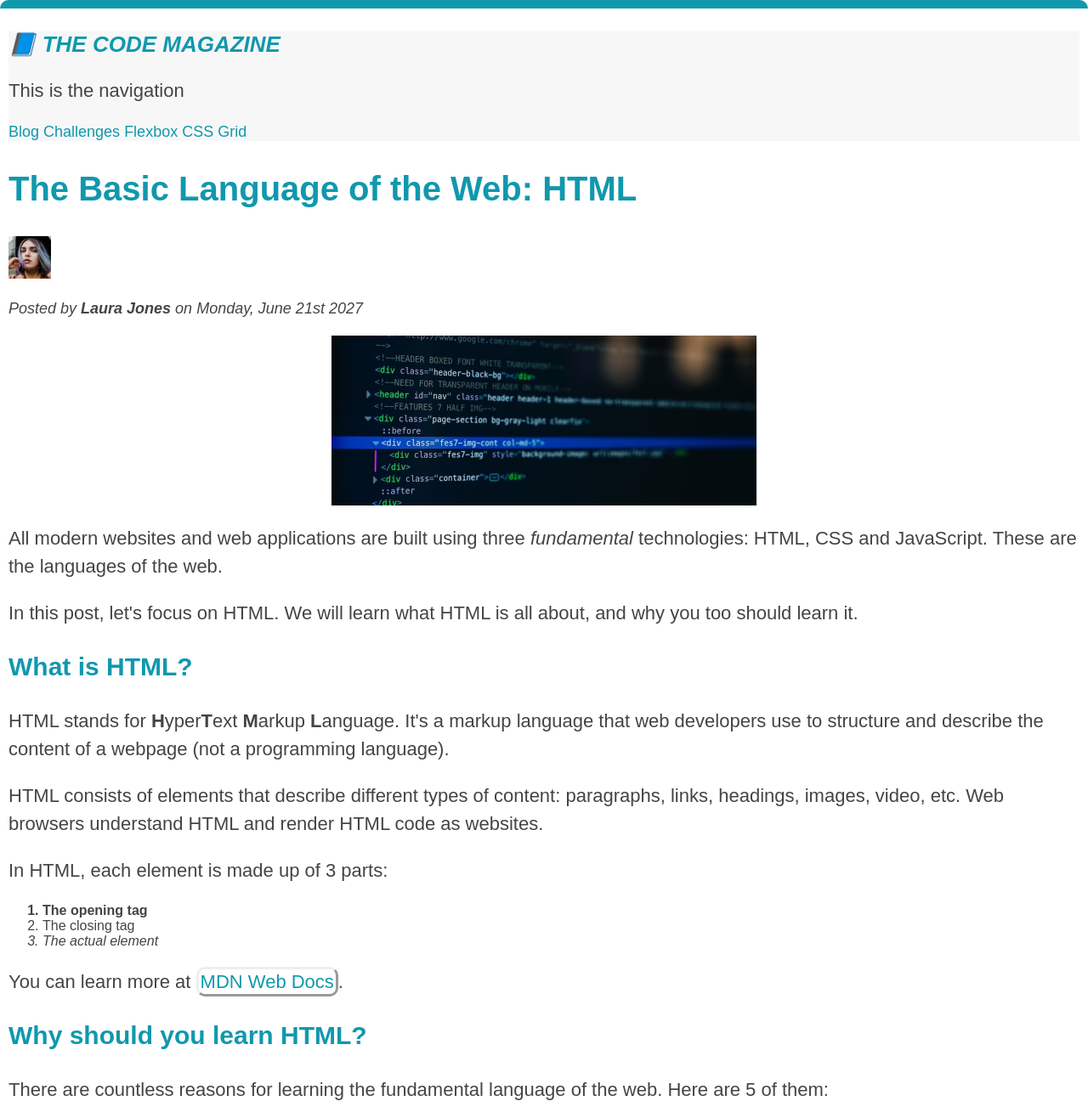
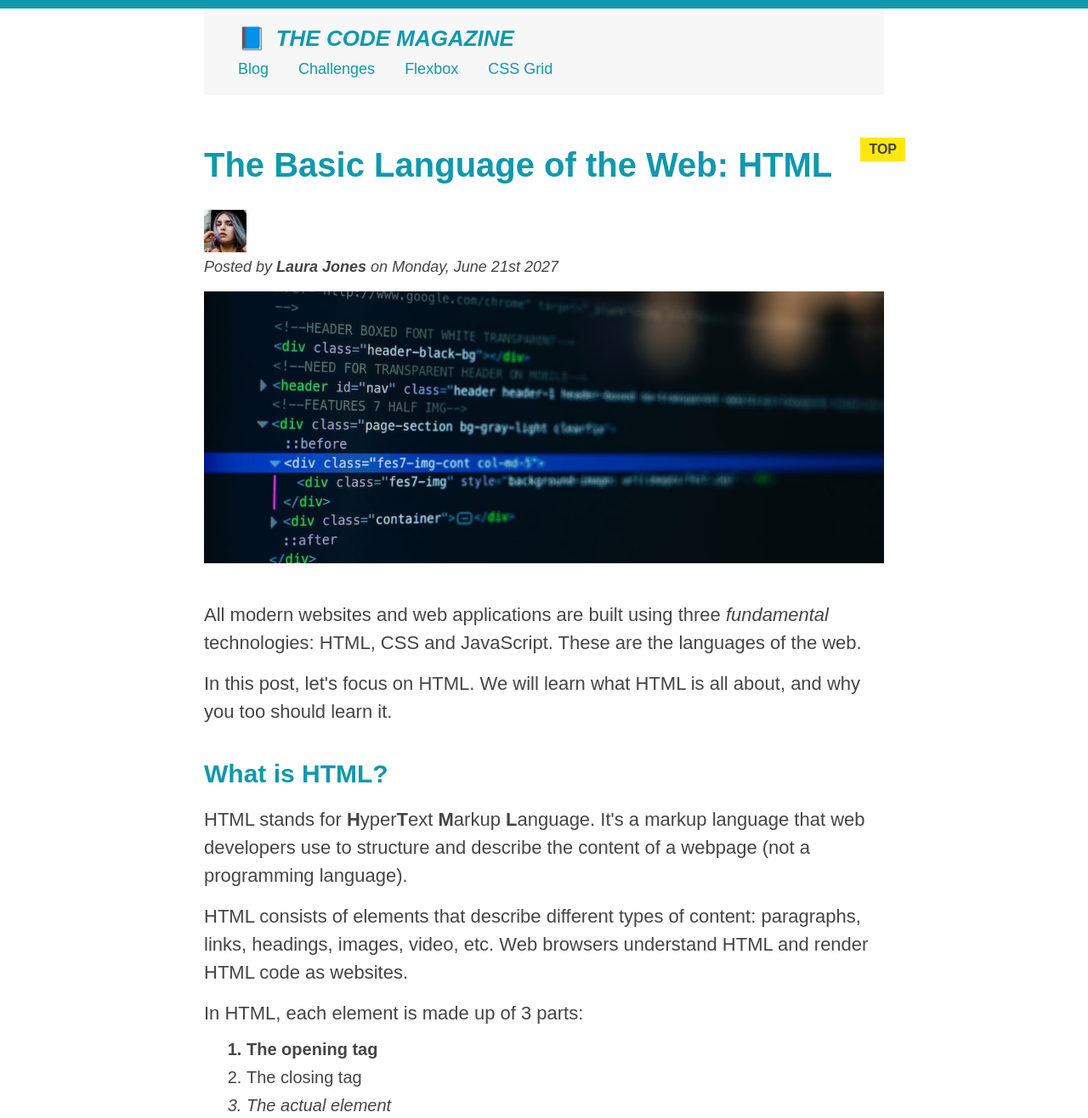
Before and after one commit to 4lexanderKostadinov/Course-HTML5-and-CSS3, a plain HTML site: page Section 3/index.html in a window 1280 px wide. Shown: the top 1316 px of the page at 85% size. Drawn offline with Linux system fonts and the light colour scheme.

Commit message:
Beta 0.0.2

```diff
--- a/Section 3/index.html
+++ b/Section 3/index.html
@@ -2,9 +2,9 @@
 <html lang="en">
   <head>
     <meta charset="UTF-8" />
-    <meta http-equiv="X-UA-Compatible" content="IE=edge">
-    <meta name="viewport" content="width=device-width, initial-scale=1.0">
     <link rel="stylesheet" href="style.css" />
+    <link rel="icon" href="img/icons8-html-5-48.png" />
+
     <title>The Basic Language of the Web: HTML</title>
   </head>
 
@@ -18,11 +18,12 @@
     <h6>The Basic Language of the Web: HTML</h6>
     -->
 
+    <div class="container">
       <header class="main-header">
         <h1>📘 The Code Magazine</h1>
 
         <nav>
-        <p>This is the navigation</p>
+          <!-- <strong>This is the navigation</strong> -->
           <a href="blog.html">Blog</a>
           <a href="#">Challenges</a>
           <a href="#">Flexbox</a>
@@ -31,7 +32,7 @@
       </header>
 
       <article>
-      <header>
+        <header class="post-header">
           <h2>The Basic Language of the Web: HTML</h2>
 
           <img
@@ -41,14 +42,18 @@
             width="50"
           />
 
-        <p id="author">Posted by <strong>Laura Jones</strong> on Monday, June 21st 2027</p>
+          <p id="author">
+            Posted by <strong>Laura Jones</strong> on Monday, June 21st 2027
+          </p>
 
-        <img class="code-on-screen"
+          <img
             src="img/post-img.jpg"
             alt="HTML code on a screen"
             width="500"
             height="200"
+            class="post-img"
           />
+          <button>❤️ Like</button>
         </header>
 
         <p>
@@ -59,8 +64,8 @@
         </p>
 
         <p>
-        In this post, let's focus on HTML. We will learn what HTML is all about,
-        and why you too should learn it.
+          In this post, let's focus on HTML. We will learn what HTML is all
+          about, and why you too should learn it.
         </p>
 
         <h3>What is HTML?</h3>
@@ -72,20 +77,20 @@
         </p>
         <p>
           HTML consists of elements that describe different types of content:
-        paragraphs, links, headings, images, video, etc. Web browsers understand
-        HTML and render HTML code as websites.
+          paragraphs, links, headings, images, video, etc. Web browsers
+          understand HTML and render HTML code as websites.
         </p>
         <p>In HTML, each element is made up of 3 parts:</p>
 
         <ol>
-        <li>The opening tag</li>
+          <li class="first-li">The opening tag</li>
           <li>The closing tag</li>
           <li>The actual element</li>
         </ol>
 
         <p>
           You can learn more at
-        <a class="mdn-web-docs"
+          <a
             href="https://developer.mozilla.org/en-US/docs/Web/HTML"
             target="_blank"
             >MDN Web Docs</a
@@ -95,12 +100,14 @@
         <h3>Why should you learn HTML?</h3>
 
         <p>
-        There are countless reasons for learning the fundamental language of the
-        web. Here are 5 of them:
+          There are countless reasons for learning the fundamental language of
+          the web. Here are 5 of them:
         </p>
 
         <ul>
-        <li class="first-li">To be able to use the fundamental web dev language</li>
+          <li class="first-li">
+            To be able to use the fundamental web dev language
+          </li>
           <li>
             To hand-craft beautiful websites instead of relying on tools like
             Worpress or Wix
@@ -116,19 +123,24 @@
       <aside>
         <h4>Related posts</h4>
 
-      <ul class="no-bullets">
+        <ul class="related">
           <li>
             <img
               src="img/related-1.jpg"
               alt="Person programming"
               width="75"
-            width="75"
+              height="75"
             />
             <a href="#">How to Learn Web Development</a>
             <p class="related-author">By Jonas Schmedtmann</p>
           </li>
           <li>
-          <img src="img/related-2.jpg" alt="Lightning" width="75" heigth="75" />
+            <img
+              src="img/related-2.jpg"
+              alt="Lightning"
+              width="75"
+              height="75"
+            />
             <a href="#">The Unknown Powers of CSS</a>
             <p class="related-author">By Jim Dillon</p>
           </li>
@@ -146,7 +158,10 @@
       </aside>
 
       <footer>
-      <p id="copyright" class="copyright text">Copyright &copy; 2027 by The Code Magazine0.</p>
+        <p id="copyright" class="copyright text">
+          Copyright &copy; 2027 by The Code Magazine.
+        </p>
       </footer>
+    </div>
   </body>
 </html>
--- a/Section 3/style.css
+++ b/Section 3/style.css
@@ -1,13 +1,60 @@
+* {
+  /* border-top: 10px solid #1098ad; */
+  margin: 0;
+  padding: 0;
+}
+
+/* PAGE SECTIONS */
 body {
   color: #444;
   font-family: sans-serif;
-  margin: 0;
-  padding: 10px;
+
   border-top: 10px solid #1098ad;
-  border-bottom: 10px solid #1098ad;
-  border-radius: 10px;
+  position: relative;
 }
 
+.container {
+  width: 800px;
+  /* margin-left: auto;
+  margin-right: auto; */
+  margin: 0 auto;
+}
+
+.main-header {
+  background-color: #f7f7f7;
+  /* padding: 20px;
+  padding-left: 40px;
+  padding-right: 40px; */
+  padding: 20px 40px;
+  margin-bottom: 60px;
+  /* height: 80px; */
+}
+
+nav {
+  font-size: 18px;
+  /* text-align: center; */
+}
+
+article {
+  margin-bottom: 60px;
+}
+
+.post-header {
+  margin-bottom: 40px;
+  /* position: relative; */
+}
+
+aside {
+  background-color: #f7f7f7;
+  border-top: 5px solid #1098ad;
+  border-bottom: 5px solid #1098ad;
+  /* padding-top: 50px;
+  padding-bottom: 50px; */
+  padding: 50px 0;
+  width: 500px;
+}
+
+/* SMALLER ELEMENTS */
 h1,
 h2,
 h3 {
@@ -22,10 +69,13 @@ h1 {
 
 h2 {
   font-size: 40px;
+  margin-bottom: 30px;
 }
 
 h3 {
   font-size: 30px;
+  margin-bottom: 20px;
+  margin-top: 40px;
 }
 
 h4 {
@@ -37,19 +87,31 @@ h4 {
 p {
   font-size: 22px;
   line-height: 1.5;
+  margin-bottom: 15px;
+}
+
+ul,
+ol {
+  margin-left: 50px;
+  margin-bottom: 20px;
 }
 
 li {
-  font-family: 20px;
+  font-size: 20px;
+  margin-bottom: 10px;
+  /* display: inline; */
 }
 
-/* header p {
-  font-style: italic;
+li:last-child {
+  margin-bottom: 0;
 }
 
-footer p {
+/* footer p {
   font-size: 16px;
-  text-align: center;
+} */
+
+/* article header p {
+  font-style: italic;
 } */
 
 #author {
@@ -59,7 +121,6 @@ footer p {
 
 #copyright {
   font-size: 16px;
-  text-align: center;
 }
 
 .related-author {
@@ -67,19 +128,16 @@ footer p {
   font-weight: bold;
 }
 
-.no-bullets {
+/* ul {
+  list-style: none;
+} */
+
+.related {
   list-style: none;
 }
 
-.main-header {
-  background-color: #f7f7f7;
-}
-
-aside {
-  background-color: #f7f7f7;
-  border-top: 5px solid #1098ad;
-  border-bottom: 5px solid #1098ad;
-  border-radius: 10px;
+body {
+  /* background-color: orangered; */
 }
 
 /* .first-li {
@@ -94,43 +152,100 @@ li:last-child {
   font-style: italic;
 }
 
-/* This won't work */
+li:nth-child(even) {
+  /* color: red; */
+}
+
+/* Misconception: this won't work! */
 article p:first-child {
   color: red;
 }
 
+/* Styling links */
 a:link {
   color: #1098ad;
   text-decoration: none;
 }
 
 a:visited {
+  /* color: #777; */
   color: #1098ad;
 }
 
 a:hover {
   color: orangered;
   font-weight: bold;
-  transition: ease-in-out 0.2s;
+  text-decoration: underline orangered;
 }
 
 a:active {
-  color: #444;
-  font-weight: normal;
-  text-decoration: none;
+  background-color: black;
   font-style: italic;
-  transition: ease-out 0.1s;
+}
+/* LVHA */
+
+.post-img {
+  width: 100%;
+  height: auto;
 }
 
-/* LVHA */
-.mdn-web-docs {
-  /* margin: auto auto auto 6px; */
-  padding: 2px;
-  border-style: outset;
-  border-radius: 10px;
+nav a:link {
+  /* background-color: orangered;
+  margin: 20px;
+  padding: 20px;
+
+  display: block; */
+
+  margin-right: 30px;
+  margin-top: 10px;
+  display: inline-block;
 }
 
-#copyright {
+nav a:link:last-child {
+  margin-right: 0;
+}
+
+button {
+  font-size: 22px;
+  padding: 20px;
+  cursor: pointer;
+
+  position: absolute;
+  /* top: 50px;
+  left: 50px; */
+  bottom: 50px;
+  right: 50px;
+}
+
+h1::first-letter {
+  font-style: normal;
+  margin-right: 5px;
+}
+
+h3 + p::first-line {
+  /* color: red; */
+}
+
+h2 {
+  /* background-color: orange; */
+  position: relative;
+}
+
+h2::before {
+  content: "TOP";
+  background-color: #ffe70e;
+  color: #444;
+  font-size: 16px;
+  font-weight: bold;
+  display: inline-block;
+  padding: 5px 10px;
+  position: absolute;
+  top: -10px;
+  right: -25px;
+}
+
+/* Resolving conflicts */
+/* #copyright {
   color: red;
 }
 
@@ -143,18 +258,277 @@ a:active {
 }
 
 footer p {
-  color: green;
+  color: green !important;
+} */
+
+/* nav a:link,
+nav p {
+  font-size: 18px;
+} */
+* {
+  /* border-top: 10px solid #1098ad; */
+  margin: 0;
+  padding: 0;
 }
 
-/* nav a:link {
-  font-size: 18px;
-} */
+/* PAGE SECTIONS */
+body {
+  color: #444;
+  font-family: sans-serif;
+
+  border-top: 10px solid #1098ad;
+  position: relative;
+}
+
+.container {
+  width: 800px;
+  /* margin-left: auto;
+  margin-right: auto; */
+  margin: 0 auto;
+}
+
+.main-header {
+  background-color: #f7f7f7;
+  /* padding: 20px;
+  padding-left: 40px;
+  padding-right: 40px; */
+  padding: 20px 40px;
+  margin-bottom: 60px;
+  /* height: 80px; */
+}
 
 nav {
   font-size: 18px;
+  /* text-align: center; */
 }
 
-.code-on-screen {
-  display: block;
-  margin: 0 auto;
+article {
+  margin-bottom: 60px;
 }
+
+.post-header {
+  margin-bottom: 40px;
+  /* position: relative; */
+}
+
+aside {
+  background-color: #f7f7f7;
+  border-top: 5px solid #1098ad;
+  border-bottom: 5px solid #1098ad;
+  /* padding-top: 50px;
+  padding-bottom: 50px; */
+  padding: 50px 0;
+  width: 500px;
+}
+
+/* SMALLER ELEMENTS */
+h1,
+h2,
+h3 {
+  color: #1098ad;
+}
+
+h1 {
+  font-size: 26px;
+  text-transform: uppercase;
+  font-style: italic;
+}
+
+h2 {
+  font-size: 40px;
+  margin-bottom: 30px;
+}
+
+h3 {
+  font-size: 30px;
+  margin-bottom: 20px;
+  margin-top: 40px;
+}
+
+h4 {
+  font-size: 20px;
+  text-transform: uppercase;
+  text-align: center;
+}
+
+p {
+  font-size: 22px;
+  line-height: 1.5;
+  margin-bottom: 15px;
+}
+
+ul,
+ol {
+  margin-left: 50px;
+  margin-bottom: 20px;
+}
+
+li {
+  font-size: 20px;
+  margin-bottom: 10px;
+  /* display: inline; */
+}
+
+li:last-child {
+  margin-bottom: 0;
+}
+
+/* footer p {
+  font-size: 16px;
+} */
+
+/* article header p {
+  font-style: italic;
+} */
+
+#author {
+  font-style: italic;
+  font-size: 18px;
+}
+
+#copyright {
+  font-size: 16px;
+}
+
+.related-author {
+  font-size: 18px;
+  font-weight: bold;
+}
+
+/* ul {
+  list-style: none;
+} */
+
+.related {
+  list-style: none;
+}
+
+body {
+  /* background-color: orangered; */
+}
+
+/* .first-li {
+  font-weight: bold;
+} */
+
+li:first-child {
+  font-weight: bold;
+}
+
+li:last-child {
+  font-style: italic;
+}
+
+li:nth-child(even) {
+  /* color: red; */
+}
+
+/* Misconception: this won't work! */
+article p:first-child {
+  color: red;
+}
+
+/* Styling links */
+a:link {
+  color: #1098ad;
+  text-decoration: none;
+}
+
+a:visited {
+  /* color: #777; */
+  color: #1098ad;
+}
+
+a:hover {
+  color: orangered;
+  font-weight: bold;
+  text-decoration: underline orangered;
+}
+
+a:active {
+  background-color: black;
+  font-style: italic;
+}
+/* LVHA */
+
+.post-img {
+  width: 100%;
+  height: auto;
+}
+
+nav a:link {
+  /* background-color: orangered;
+  margin: 20px;
+  padding: 20px;
+
+  display: block; */
+
+  margin-right: 30px;
+  margin-top: 10px;
+  display: inline-block;
+}
+
+nav a:link:last-child {
+  margin-right: 0;
+}
+
+button {
+  font-size: 22px;
+  padding: 20px;
+  cursor: pointer;
+
+  position: absolute;
+  /* top: 50px;
+  left: 50px; */
+  bottom: 50px;
+  right: 50px;
+}
+
+h1::first-letter {
+  font-style: normal;
+  margin-right: 5px;
+}
+
+h3 + p::first-line {
+  /* color: red; */
+}
+
+h2 {
+  /* background-color: orange; */
+  position: relative;
+}
+
+h2::before {
+  content: "TOP";
+  background-color: #ffe70e;
+  color: #444;
+  font-size: 16px;
+  font-weight: bold;
+  display: inline-block;
+  padding: 5px 10px;
+  position: absolute;
+  top: -10px;
+  right: -25px;
+}
+
+/* Resolving conflicts */
+/* #copyright {
+  color: red;
+}
+
+.copyright {
+  color: blue;
+}
+
+.text {
+  color: yellow;
+}
+
+footer p {
+  color: green !important;
+} */
+
+/* nav a:link,
+nav p {
+  font-size: 18px;
+} */
```
Also changed, not shown: Section 3/img/icons8-html-5-48.png (added). Lines whose indentation alone changed are shown as unchanged.
